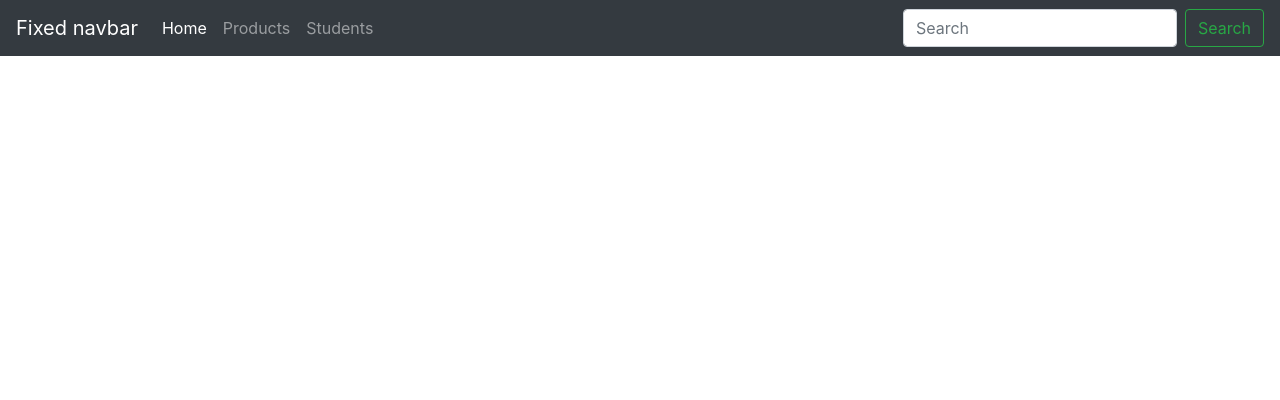
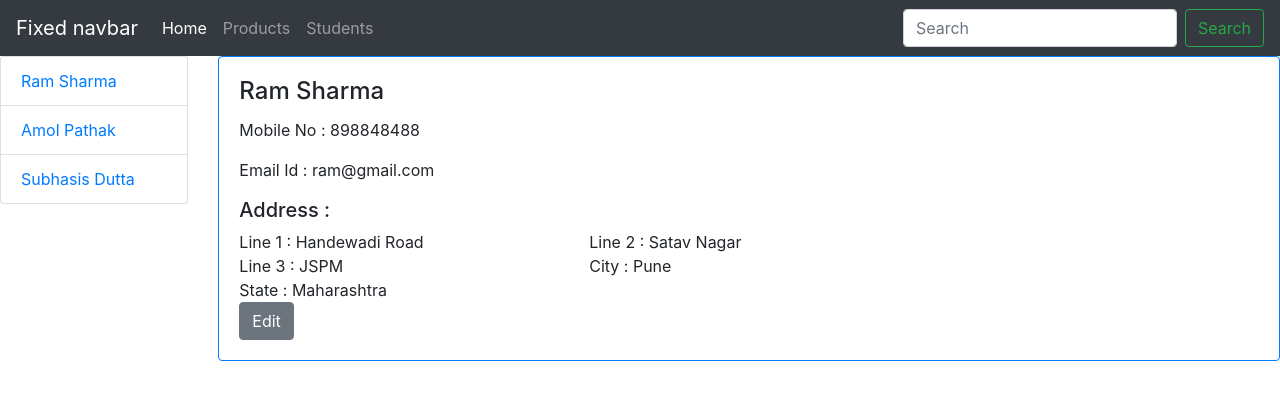
Before and after one commit to jrp1414/December2020Batch2, an Angular app: page /students/1 in a window 1280 px wide. Before the commit this address led to /. Shown: the top 400 px of the page. Built offline with nearby package versions, Linux system fonts and the light colour scheme.

Commit message:
Basic Routing Completed

```diff
--- a/src/app/header/header.component.html
+++ b/src/app/header/header.component.html
@@ -15,7 +15,7 @@
             <a class="nav-link" routerLink="products" routerLinkActive="router-link-active" >Products</a>
           </li>
           <li class="nav-item">
-            <a class="nav-link" routerLink="students" routerLinkActive="router-link-active" >Students</a>
+            <a class="nav-link" [routerLink]="['students',ss.studentId?ss.studentId:'add']" routerLinkActive="router-link-active" >Students</a>
           </li>
           <!-- <li class="nav-item">
             <a class="nav-link">Students</a>
--- a/src/app/header/header.component.ts
+++ b/src/app/header/header.component.ts
@@ -1,4 +1,5 @@
 import { Component, OnInit } from '@angular/core';
+import { StudentService } from '../students/services/student.service';
 
 @Component({
   selector: 'app-header',
@@ -7,7 +8,7 @@ import { Component, OnInit } from '@angular/core';
 })
 export class HeaderComponent implements OnInit {
 
-  constructor() { }
+  constructor(public ss:StudentService) { }
 
   ngOnInit(): void {
   }
--- /dev/null
+++ b/src/app/students/services/student.data.ts
@@ -0,0 +1,67 @@
+export class Student {
+
+    constructor(public StudentId: number, public FirstName: string, public LastName: string,
+        public MobileNo: string, public EmailId: string, public NotificationType: string,
+        public Address: Address) {
+
+    }
+
+}
+
+export class Address {
+    constructor(public AddressId: number, public AddLine1: string, public AddLine2: string,
+        public AddLine3: string, public City?: string, public State?: string) {
+    }
+}
+
+export const students: Student[] = [
+    {
+        StudentId: 1,
+        FirstName: "Ram",
+        LastName: "Sharma",
+        MobileNo: "898848488",
+        EmailId: "ram@gmail.com",
+        NotificationType: "email",
+        Address: {
+            AddressId: 1,
+            AddLine1: "Handewadi Road",
+            AddLine2: "Satav Nagar",
+            AddLine3: "JSPM",
+            City: "Pune",
+            State: "Maharashtra"
+        }
+    },
+    {
+        StudentId: 2,
+        FirstName: "Amol",
+        LastName: "Pathak",
+        MobileNo: "9855896899",
+        EmailId: "amol@gmail.com",
+        NotificationType: "email",
+        Address: {
+            AddressId: 2,
+            AddLine1: "Magarpatta Road",
+            AddLine2: "Hadapsar",
+            AddLine3: "JSPM",
+            City: "Pune",
+            State: "Maharashtra"
+        }
+    },
+    {
+        StudentId: 3,
+        FirstName: "Subhasis",
+        LastName: "Dutta",
+        MobileNo: "858589658",
+        EmailId: "subhasis@gmail.com",
+        NotificationType: "mobile",
+        Address: {
+            AddressId: 3,
+            AddLine1: "Bhubaneswar",
+            AddLine2: "Bhubaneswar",
+            AddLine3: "BBSR",
+            City: "Bhubaneswar",
+            State: "Odisha"
+        }
+    }
+
+]
--- /dev/null
+++ b/src/app/students/services/student.guard.ts
@@ -0,0 +1,22 @@
+import { Injectable } from "@angular/core";
+import { ActivatedRouteSnapshot, CanActivate, Router, RouterStateSnapshot, UrlTree } from "@angular/router";
+import { Observable } from "rxjs";
+import { StudentService } from "./student.service";
+
+@Injectable({
+    providedIn:"root"
+})
+export class StudentGuard implements CanActivate{
+    constructor(private ss:StudentService,private router:Router) {
+
+    }
+    canActivate(route: ActivatedRouteSnapshot, state: RouterStateSnapshot): boolean {
+        let student = this.ss.getStudent(route.params.sid);
+        if (student) {
+            return true;
+        }
+        alert("Invalid Student Id");
+        this.router.navigate(["/students"]);
+        return false;
+    }
+}
--- /dev/null
+++ b/src/app/students/services/student.service.ts
@@ -0,0 +1,25 @@
+import { Injectable } from '@angular/core';
+import { Student, students } from './student.data';
+
+@Injectable({
+  providedIn: 'root'
+})
+export class StudentService {
+  studentsList:Student[] = students;
+  constructor() {
+    this.studentId = this.studentsList[0].StudentId;
+   }
+
+  studentId:number;
+  getStudents():Student[]{
+    return this.studentsList;
+  }
+
+  getStudent(id:number):Student{
+    return this.studentsList.find((m)=>m.StudentId==id);
+  }
+
+  DeleteStudent(id:number){
+    this.studentsList = this.studentsList.filter((s)=>s.StudentId!=id);
+  }
+}
--- a/src/app/students/student-details/student-details.component.html
+++ b/src/app/students/student-details/student-details.component.html
@@ -1 +1,35 @@
-<p>student-details works!</p>
+<div class="card border-primary">
+  <div class="card-body">
+    <h4 class="card-title">{{student.FirstName + " "+student.LastName}}</h4>
+    <p class="card-text">Mobile No : {{student.MobileNo}}</p>
+    <p class="card-text">Email Id : {{student.EmailId}}</p>
+    <div class="card-text">
+        <h5>Address : </h5>
+        <div class="row">
+            <div class="col-md-4">
+                Line 1 : {{student.Address.AddLine1}}
+            </div>
+            <div class="col-md-4">
+                Line 2 : {{student.Address.AddLine2}}
+            </div>
+        </div>
+        <div class="row">
+            <div class="col-md-4">
+                Line 3 : {{student.Address.AddLine3}}
+            </div>
+            <div class="col-md-4">
+                City : {{student.Address.City}}
+            </div>
+        </div>
+        <div class="row">
+            <div class="col-md-4">
+                State : {{student.Address.State}}
+            </div>
+            <div class="col-md-4">
+
+            </div>
+        </div>
+    </div>
+    <button type="button" class="btn btn-secondary" [routerLink]="['edit']" >Edit</button>
+  </div>
+</div>
--- a/src/app/students/student-details/student-details.component.ts
+++ b/src/app/students/student-details/student-details.component.ts
@@ -1,4 +1,7 @@
 import { Component, OnInit } from '@angular/core';
+import { ActivatedRoute } from '@angular/router';
+import { Student } from '../services/student.data';
+import { StudentService } from '../services/student.service';
 
 @Component({
   selector: 'app-student-details',
@@ -6,10 +9,13 @@ import { Component, OnInit } from '@angular/core';
   styles: []
 })
 export class StudentDetailsComponent implements OnInit {
-
-  constructor() { }
+  student:Student;
+  constructor(private ss:StudentService,private route:ActivatedRoute) { }
 
   ngOnInit(): void {
+    this.route.params.subscribe((parms)=>{
+      this.student = this.ss.getStudent(parms.sid);
+    });
   }
 
 }
--- a/src/app/students/students/students.component.html
+++ b/src/app/students/students/students.component.html
@@ -1 +1,16 @@
-<p>students works!</p>
+<div class="panel">
+    <div class="panel-body">
+        <div class="row">
+            <div class="col-md-2">
+                <ul class="list-group">
+                    <li class="list-group-item" *ngFor="let student of students">
+                        <a [routerLink]="[student.StudentId]">{{student.FirstName+" "+student.LastName}}</a>
+                    </li>
+                </ul>
+            </div>
+            <div class="col-md-10">
+                <router-outlet></router-outlet>
+            </div>
+        </div>
+    </div>
+</div>
--- a/src/app/students/students/students.component.ts
+++ b/src/app/students/students/students.component.ts
@@ -1,4 +1,6 @@
 import { Component, OnInit } from '@angular/core';
+import { Student } from '../services/student.data';
+import { StudentService } from '../services/student.service';
 
 @Component({
   selector: 'app-students',
@@ -7,9 +9,14 @@ import { Component, OnInit } from '@angular/core';
 })
 export class StudentsComponent implements OnInit {
 
-  constructor() { }
+  students:Student[];
+  firstStudentId:number;
+  constructor(private ss:StudentService) {
+    this.students = this.ss.getStudents();
+   }
 
   ngOnInit(): void {
+
   }
 
 }
```
Also changed, not shown: src/app/students/students.module.ts (+9 -1 lines).
